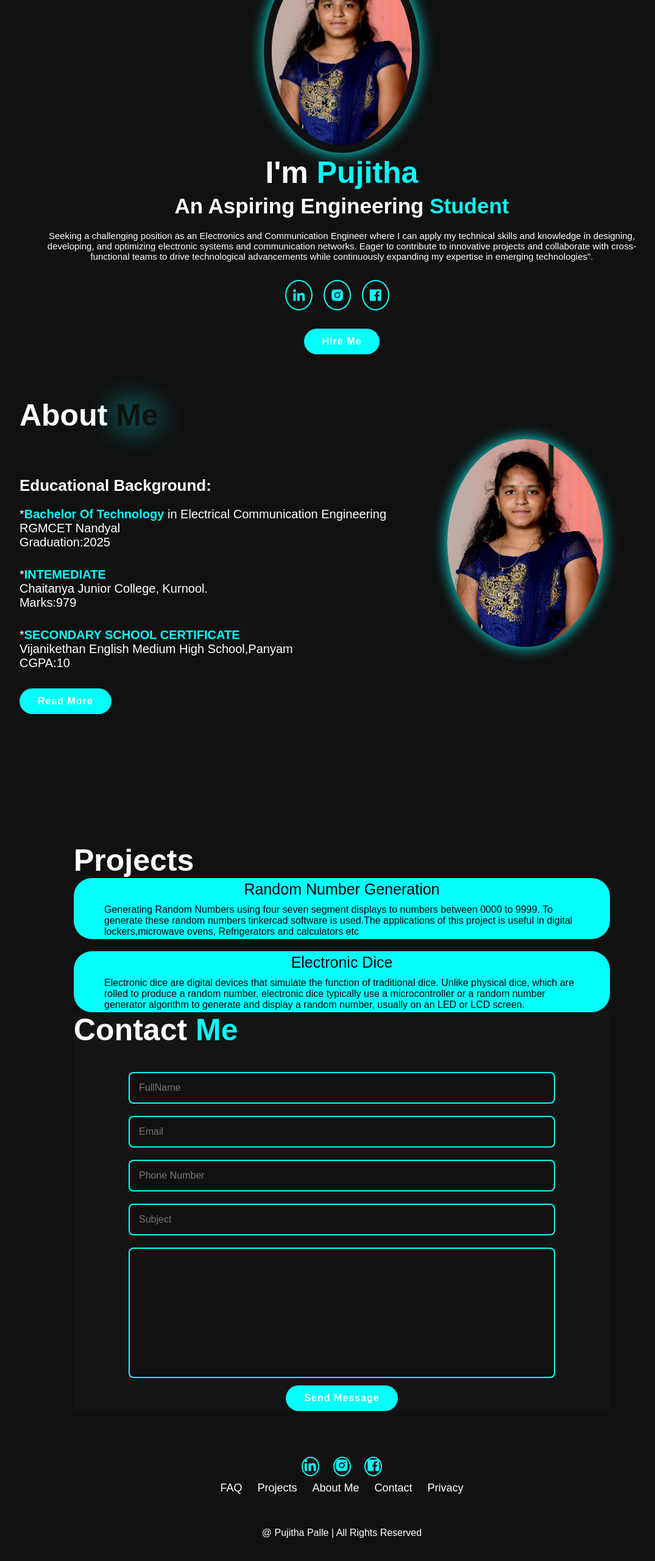
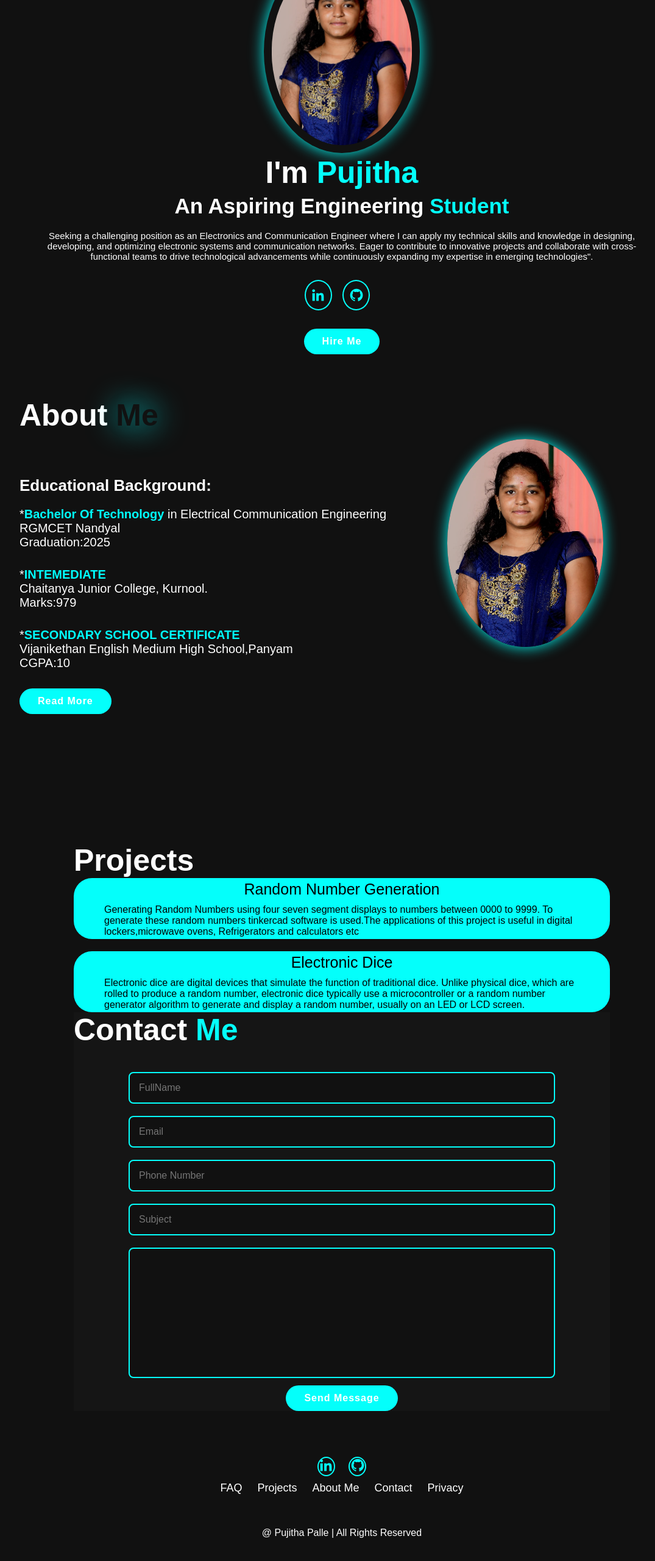
Before and after one commit to poojitha2828/puji2824, a plain HTML site: page index.html in a window 1280 px wide. Shown: the part 202-2762 px from the top of the page at 61% size, without its empty margins (79-1154 px from the left). Drawn offline with nearby package versions, Linux system fonts and the light colour scheme; a script that the page names is missing.

Commit message:
Update index.html

```diff
--- a/index.html
+++ b/index.html
@@ -29,9 +29,8 @@
             <h3 class="text-animation">An Aspiring Engineering <span>Student </span></h3>
             <p>Seeking a challenging position as an Electronics and Communication Engineer where I can apply my technical skills and knowledge in designing, developing, and optimizing electronic systems and communication networks. Eager to contribute to innovative projects and collaborate with cross-functional teams to drive technological advancements while continuously expanding my expertise in emerging technologies".</p>
             <div class="social-icons">
-                <a href="#"><i class='bx bxl-linkedin' ></i></a>
-                <a href="#"><i class='bx bxl-instagram-alt' ></i></a>
-                <a href="#"><i class='bx bxl-facebook-square' ></i></a>
+                <a href="https://linkedin.com/in/palle-pujitha-b06339280/"><i class='bx bxl-linkedin' ></i></a>
+                <a href="https://github.com/poojitha2828"><i class='bx bxl-github'></i></i></a>
 
             </div>
             <a href="#" class="btn">Hire Me</a>
@@ -96,9 +95,9 @@
         </section>
         <footer class="footer">
             <center><div class="social">
-                <a href="#"><i class='bx bxl-linkedin' ></i></a>
-                    <a href="#"><i class='bx bxl-instagram-alt' ></i></a>
-                    <a href="#"><i class='bx bxl-facebook-square' ></i></a></center>
+                <a href="https://linkedin.com/in/palle-pujitha-b06339280/"><i class='bx bxl-linkedin' ></i></a>
+                <a href="https://github.com/poojitha2828"><i class='bx bxl-github'></i></i></a></center>
+
 
 
 
```
